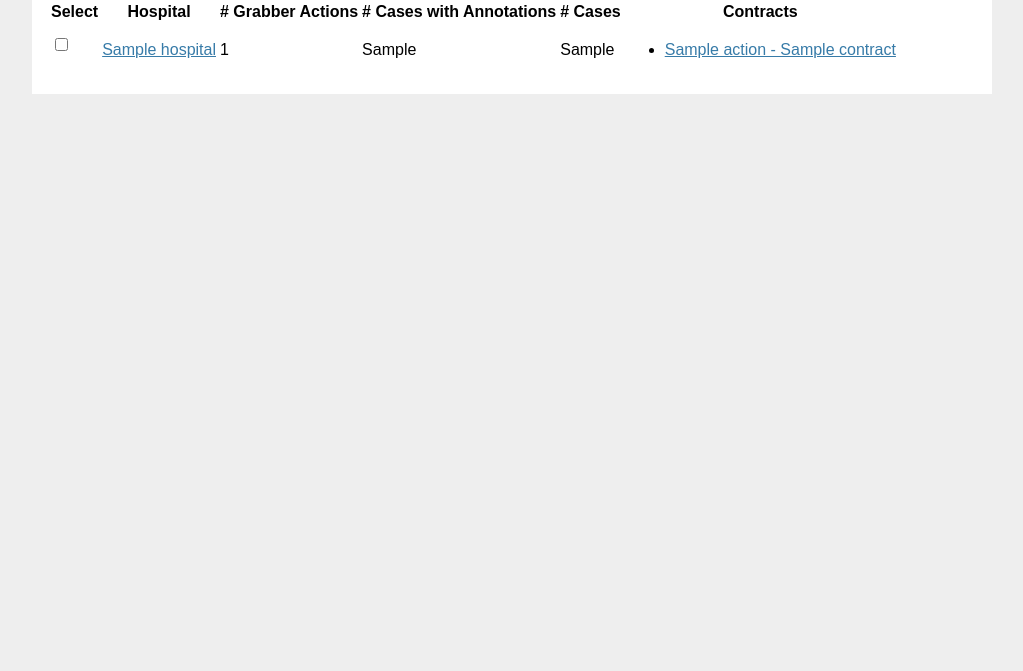
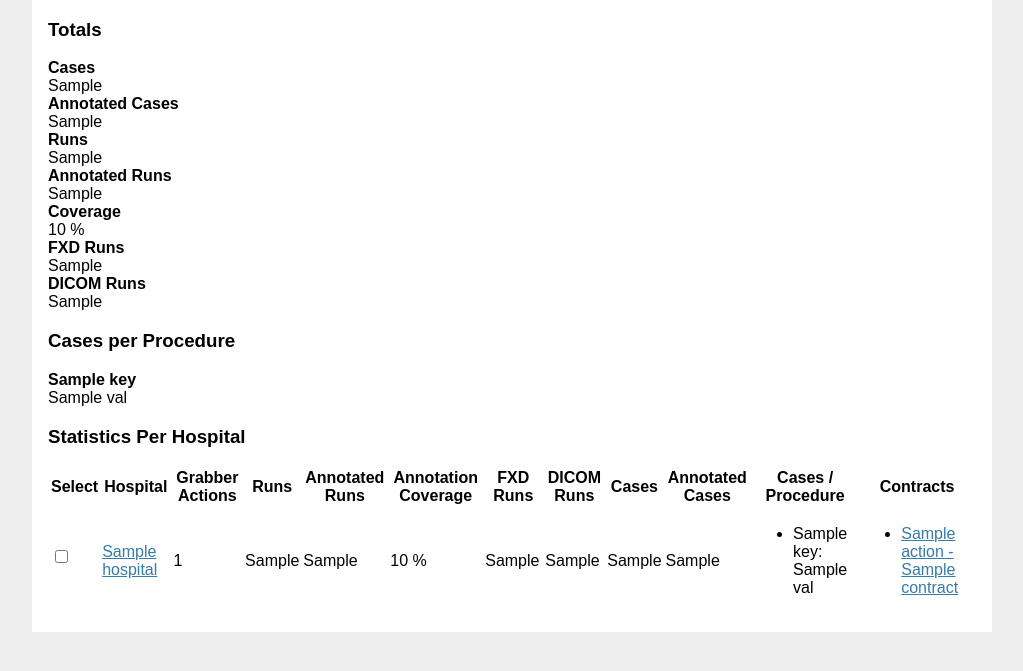
Before and after one commit to iarecrazy/AIris, a Flask app: template flask/templates/hospitals.html in a window 1280 px wide. Shown: the part 51-722 px from the top of the page, without its empty margins (128-1151 px from the left). Run offline with Flask 2, Linux system fonts and the light colour scheme; the template is opened without the code that fills it: most values are stand-ins (such as "Sample title", 1, 10 or a date in 2020); some libraries are stand-ins or nearby versions.

Commit message:
added new overview & index generation

```diff
--- a/flask/templates/base.html
+++ b/flask/templates/base.html
@@ -29,6 +29,7 @@
 		    	<ul class="nav navbar-nav">
 		    		<li>
 		    			{% block refresh %}
+		    				<a href="/GenerateIndex">Generate Index</a>
 		    			{% endblock %}
 		    		</li>
 		    	</ul>
--- a/flask/templates/hospitals.html
+++ b/flask/templates/hospitals.html
@@ -1,42 +1,89 @@
 {% extends "base.html" %}
 {% block title %} Hospital Index {% endblock %}
 
-{% block refresh %}
-	<a href="Hospitals/Refresh">Refresh</a>
-{% endblock %}
-
 {% block breadcrumb %}
-	<li><a href="/">Overview</a></li>
-	<li class="active">Hospitals</li>
+	<li class="active">Overview</li>
 {% endblock %}
 
 {% block content %}
+	<h3> Totals </h3>
+		<!-- Columns are always 50% wide, on mobile and desktop -->
+		<div class="row">
+		  	<div class="col-xs-1"><b>Cases</b></div>
+		  	<div class="col-xs-1">{{ index['GlobalStats']['NrOfCases'] }}</div>
+			<div class="col-xs-1"><b>Annotated Cases</b></div>
+		  	<div class="col-xs-1">{{ index['GlobalStats']['NrOfAnnotatedCases'] }}</div>
+		  	<div class="col-xs-1"><b>Runs</b></div>
+		  	<div class="col-xs-1">{{ index['GlobalStats']['NrOfRuns'] }}</div>
+		  	<div class="col-xs-1"><b>Annotated Runs</b></div>
+		  	<div class="col-xs-1">{{ index['GlobalStats']['NrOfAnnotatedRuns'] }}</div>
+		  	<div class="col-xs-1"><b>Coverage</b></div>
+		  	<div class="col-xs-1">{{ (index['GlobalStats']['NrOfAnnotatedRuns'] * 100 / index['GlobalStats']['NrOfRuns'] )| round}} %</div>
+		  	<div class="col-xs-1"></div>
+		  	<div class="col-xs-1"></div>
+		</div>
+		<div class="row">
+			<div class="col-xs-1"><b>FXD Runs</b></div>
+		  	<div class="col-xs-1">{{ index['GlobalStats']['NrOfFXDRuns'] }}</div>
+		  	<div class="col-xs-1"><b>DICOM Runs</b></div>
+		  	<div class="col-xs-1">{{ index['GlobalStats']['NrOfDICOMRuns'] }}</div>
+		  	<div class="col-xs-8"></div>
+		</div>
+
+	<h3> Cases per Procedure </h3>
+		{% for key, val in index['GlobalStats']['ProcedureTypes'].items() %}
+		<div class="row">
+			<div class="col-xs-1"><b>{{key}}</b></div>
+			<div class="col-xs-11">{{val}}</div>
+		</div>
+		{% endfor %}
+
+
+	<h3> Statistics Per Hospital </h3>
 	<table class="table table-striped">
   		<thead>
      		<tr>
 		        <th>Select</th>
 		        <th>Hospital</th>
-		        <th># Grabber Actions</th>
-		        <th># Cases with Annotations</th>
-		     	<th># Cases</th>
+		        <th>Grabber Actions</th>
+		        <th>Runs</th>
+		        <th>Annotated Runs</th>
+		        <th>Annotation Coverage</th>
+		        <th>FXD Runs</th>
+		        <th>DICOM Runs</th>
+		        <th>Cases</th>
+		        <th>Annotated Cases</th>
+		        <th>Cases / Procedure</th>
 		        <th>Contracts</th>
 	      	</tr>
 	    </thead>
 	    <tbody>
-	   		{% for hospital in hospitals %}
+	   		{% for hospital in index['Hospitals'] %}
 	      	<tr>
 	      		<td><input type="checkbox" name="{{ hospital }}" />&nbsp;</td>
-				<td><a href='/Hospitals/{{ hospital }}'> {{ hospital }}</a></td>
-				<td> {{ hospitals[hospital]['GrabberActions']|length }} </td>
-				<td> {{ hospitals[hospital]['NrOfAnnotatedCases'] }} </td>
-				<td> {{ hospitals[hospital]['NrOfCases'] }} </td>
+				<td><a href=\'/Hospitals/{{ hospital['Name']}}\'> {{ hospital['Name'] }}</a></td>
+				<td> {{ hospital['GrabberActions']|length }} </td>
+				<td> {{ hospital['NrOfRuns'] }} </td>
+				<td> {{ hospital['NrOfAnnotatedRuns'] }} </td>
+				<td> {{ (hospital['NrOfAnnotatedRuns'] * 100 / hospital['NrOfRuns'] )| round}} % </td>
+				<td> {{ hospital['NrOfFXDRuns'] }} </td>
+				<td> {{ hospital['NrOfDICOMRuns'] }} </td>
+				<td> {{ hospital['NrOfCases'] }} </td>
+				<td> {{ hospital['NrOfAnnotatedCases'] }} </td>
 				<td>
 					<ul>
-						{% for action in hospitals[hospital]['GrabberActions'] %}
+						{% for key, val in hospital['ProcedureTypes'].items() %}
+							<li>{{key}}: {{val}}</li>
+						{% endfor %}
+					</ul>
+				</td>
+				<td>
+					<ul>
+						{% for action in hospital['GrabberActions'] %}
 
-							{% for contract in hospitals[hospital]['GrabberActions'][action]['Contracts'] %}
+							{% for contract in hospital['GrabberActions'][action]['Contracts'] %}
 
-								<li><a href='/Hospitals/{{hospital}}/{{action}}/{{contract}}'> {{action}} - {{contract}} </a></li>
+								<li><a href='/{{hospital}}/{{action}}/{{contract}}'> {{action}} - {{contract}} </a></li>
 
 							{% endfor %}
 						{% endfor %}
```
Also changed, not shown: flask/app.py (+18 -28 lines), flask/metadatautil.py (+144 -29 lines), flask/templates/hospital.html (+7 -4 lines). Lines whose indentation alone changed are shown as unchanged.
